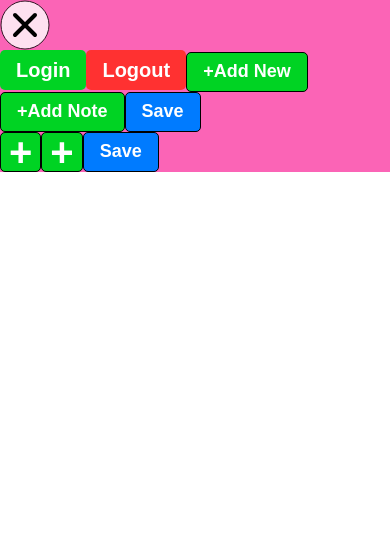
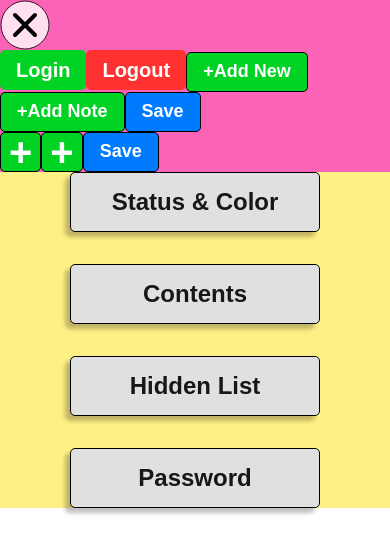
Before and after one commit to Sho8000/Sales-PM, a Next.js app: page / in a window 390 px wide. Shown: the top 554 px of the page. Built offline with nearby package versions, Linux system fonts and the light colour scheme.

Commit message:
created setting btns

```diff
--- a/prisma/seed.ts
+++ b/prisma/seed.ts
@@ -2,8 +2,11 @@ import { PrismaClient } from '@prisma/client'
 
 const prisma = new PrismaClient()
 
+const random = (min: number, max: number) =>
+  Math.floor(Math.random() * (max - min + 1)) + min
+
 async function main() {
-  // Create User
+  // 1. Create User
   const user = await prisma.user.create({
     data: {
       username: 'test_user',
@@ -12,85 +15,89 @@ async function main() {
     },
   })
 
-  // Create Status Settings
-  const statusSettings = await Promise.all([
-    { statusName: 'New', statusColor: '#FF0000' },
-    { statusName: 'Contacted', statusColor: '#00FF00' },
-    { statusName: 'Interested', statusColor: '#0000FF' },
-    { statusName: 'Closed', statusColor: '#AAAAAA' },
-  ].map((status, index) =>
+  // 2. Create 5 Status Settings
+  const statusNames = ['New', 'Contacted', 'Interested', 'Negotiating', 'Closed']
+  await Promise.all(
+    statusNames.map((name, index) =>
       prisma.statusSetting.create({
         data: {
-        ...status,
+          statusName: name,
+          statusColor: `#${Math.floor(Math.random() * 16777215).toString(16)}`,
           statusOrder: index + 1,
-        user: { connect: { id: user.id } },
+          userId: user.id,
         },
       })
-  ))
+    )
+  )
 
-  // Create Content Settings
-  await Promise.all([
-    'Email',
-    'Call',
-    'Meeting'
-  ].map((contentName) =>
+  // 3. Create 3 Content Settings
+  const contentTypes = ['Email', 'Call', 'Meeting']
+  await Promise.all(
+    contentTypes.map((contentName) =>
       prisma.contentsSetting.create({
         data: {
           contentName,
-        user: { connect: { id: user.id } },
+          userId: user.id,
         },
       })
-  ))
+    )
+  )
 
-  // Create Prospect List
+  // 4. Create ProspectList
   const prospectList = await prisma.prospectList.create({
     data: {
-      user: { connect: { id: user.id } },
+      userId: user.id,
     },
   })
 
-  // Create a Prospect
+  // 5. Create 4 Prospects (each with 1–3 Notes, and each Note with 1–3 Memos)
+  for (let i = 1; i <= 4; i++) {
     const prospect = await prisma.prospects.create({
       data: {
-      prospectName: 'Jane Doe',
-      prospectSex: 'Female',
-      prospectAge: 32,
-      prospectMarital: 'Married',
-      children: 2,
-      prospectBusiness: 'Marketing',
-      prospectLocation: 'Osaka',
-      prospectPhone: '080-1234-5678',
-      prospectEmail: 'jane.doe@example.com',
+        prospectName: `Prospect ${i}`,
+        prospectSex: i % 2 === 0 ? 'Male' : 'Female',
+        prospectAge: random(25, 55),
+        prospectMarital: i % 2 === 0 ? 'Single' : 'Married',
+        children: random(0, 3),
+        prospectBusiness: 'Industry ' + i,
+        prospectLocation: 'City ' + i,
+        prospectPhone: `080-1234-567${i}`,
+        prospectEmail: `prospect${i}@example.com`,
         prospectHidden: false,
-      prospectList: { connect: { id: prospectList.id } },
+        prospectListId: prospectList.id,
       },
     })
 
-  // Create Note
+    const noteCount = random(1, 3)
+    for (let j = 1; j <= noteCount; j++) {
       const note = await prisma.notes.create({
         data: {
-      noteTitle: 'First Meeting',
-      content: 'Met with Jane to discuss business needs.',
-      status: 'Interested',
-      prospect: { connect: { id: prospect.id } },
+          noteTitle: `Note ${j} for Prospect ${i}`,
+          content: `Details about contact ${j} with Prospect ${i}`,
+          status: statusNames[random(0, statusNames.length - 1)],
+          prospectId: prospect.id,
         },
       })
 
-  // Create Memo
+      const memoCount = random(1, 3)
+      for (let k = 1; k <= memoCount; k++) {
         await prisma.memos.create({
           data: {
-      memoSubject: 'Follow-up Plan',
-      memoDetail: 'Send proposal by next Monday.',
-      note: { connect: { id: note.id } },
+            memoSubject: `Memo ${k} of Note ${j} (Prospect ${i})`,
+            memoDetail: `Additional details ${k} for note ${j}`,
+            noteId: note.id,
           },
         })
+      }
+    }
+  }
 
-  console.log('🌱 Seed completed successfully.')
+  console.log('✅ Seed completed successfully.')
 }
 
 main()
   .catch((e) => {
-    console.error(e)
+    console.error('❌ Error seeding database:', e)
     process.exit(1)
   })
   .finally(async () => {
--- a/src/app/(components)/Btn/BTN.module.css
+++ b/src/app/(components)/Btn/BTN.module.css
@@ -47,6 +47,10 @@
     font-weight: 700;
     padding: 0 2rem;
   }
+  .settingBtnFont{
+    font-size: 48px;
+    font-weight: 700;
+  }
 }
 
 @media only screen and (max-width:1440px){
@@ -65,6 +69,10 @@
     font-weight: 700;
     line-height: 0px;
     padding: 0 0.7rem;
+  }
+  .settingBtnFont{
+    font-size: 36px;
+    font-weight: 700;
   }
 }
 
@@ -85,6 +93,10 @@
     line-height: 0px;
     padding: 0 0.5rem;
   }
+  .settingBtnFont{
+    font-size: 24px;
+    font-weight: 700;
+  }
 }
 
 /* Btn Size */
@@ -93,6 +105,13 @@
     height: 80px;
     border-radius: 10px;
   }
+  .settingBtnSize{
+    width: 500px;
+    height: 120px;
+    border: 3px solid black;
+    border-radius: 10px;
+    box-shadow: -10px 10px 4px rgba(0, 0, 0, 0.25);
+  }
 }
 
 @media only screen and (max-width:1440px){
@@ -100,12 +119,26 @@
     height: 60px;
     border-radius: 7px;
   }
+  .settingBtnSize{
+    width: 375px;
+    height: 90px;
+    border: 2px solid black;
+    border-radius: 7px;
+    box-shadow: -7px 7px 4px rgba(0, 0, 0, 0.25);
+  }
 }
 
 @media only screen and (max-width:430px){
   .btnSize{
     height: 40px;
     border-radius: 5px;
+  }
+  .settingBtnSize{
+    width: 250px;
+    height: 60px;
+    border: 1px solid black;
+    border-radius: 5px;
+    box-shadow: -5px 5px 4px rgba(0, 0, 0, 0.25);
   }
 }
 
--- /dev/null
+++ b/src/app/(components)/Btn/SettingBtn.tsx
@@ -0,0 +1,21 @@
+"use client"
+
+import Styles from "./BTN.module.css"
+
+type SettingType = "Status & Color" | "Contents" | "Hidden List" | "Password";
+
+interface SettingsBtnProps {
+  text:SettingType;
+  clickFunction: ()=>void;
+}
+
+export default function SettingBtn({text,clickFunction}:SettingsBtnProps) {
+
+  return (
+    <button
+      className={`${Styles.settingBtnSize} bg-[#E0E0E0]`}
+      onClick={clickFunction}>
+        <p className={`${Styles.settingBtnFont}`}>{text}</p>
+    </button>
+  );
+}
--- a/src/app/page.tsx
+++ b/src/app/page.tsx
@@ -3,6 +3,7 @@
 import CloseBtn from "./(components)/Btn/CloseBtn";
 import LoginLogoutBtn from "./(components)/Btn/LoginLogoutBtn";
 import NormalBtn from "./(components)/Btn/NormalBtn";
+import SettingBtn from "./(components)/Btn/SettingBtn";
 
 export default function Home() {
 
@@ -18,7 +19,21 @@ export default function Home() {
     console.log("noramlTest")
   }
 
+  const settingStatusBtnTest = () => {
+    console.log("Status & Color")
+  }
+  const settingContentBtnTest = () => {
+    console.log("Content")
+  }
+  const settingHiddenBtnTest = () => {
+    console.log("Hidden")
+  }
+  const settingPassBtnTest = () => {
+    console.log("Pass")
+  }
+
   return (
+    <>
       <section className="bg-pink-400">
         <CloseBtn clickFunction={test}/>
         <LoginLogoutBtn text="Login" clickFunction={LoginLogout}/>
@@ -32,5 +47,12 @@ export default function Home() {
           <NormalBtn text="Save" clickFunction={normalBtntest} changeToPlus={true}/>
         </div>
       </section>
+      <section className="bg-yellow-200 flex flex-col gap-[2rem] justify-center items-center">
+        <SettingBtn text="Status & Color" clickFunction={settingStatusBtnTest}/>
+        <SettingBtn text="Contents" clickFunction={settingContentBtnTest}/>
+        <SettingBtn text="Hidden List" clickFunction={settingHiddenBtnTest}/>
+        <SettingBtn text="Password" clickFunction={settingPassBtnTest}/>
+      </section>
+    </>
   );
 }
```
Lines whose indentation alone changed are shown as unchanged.
